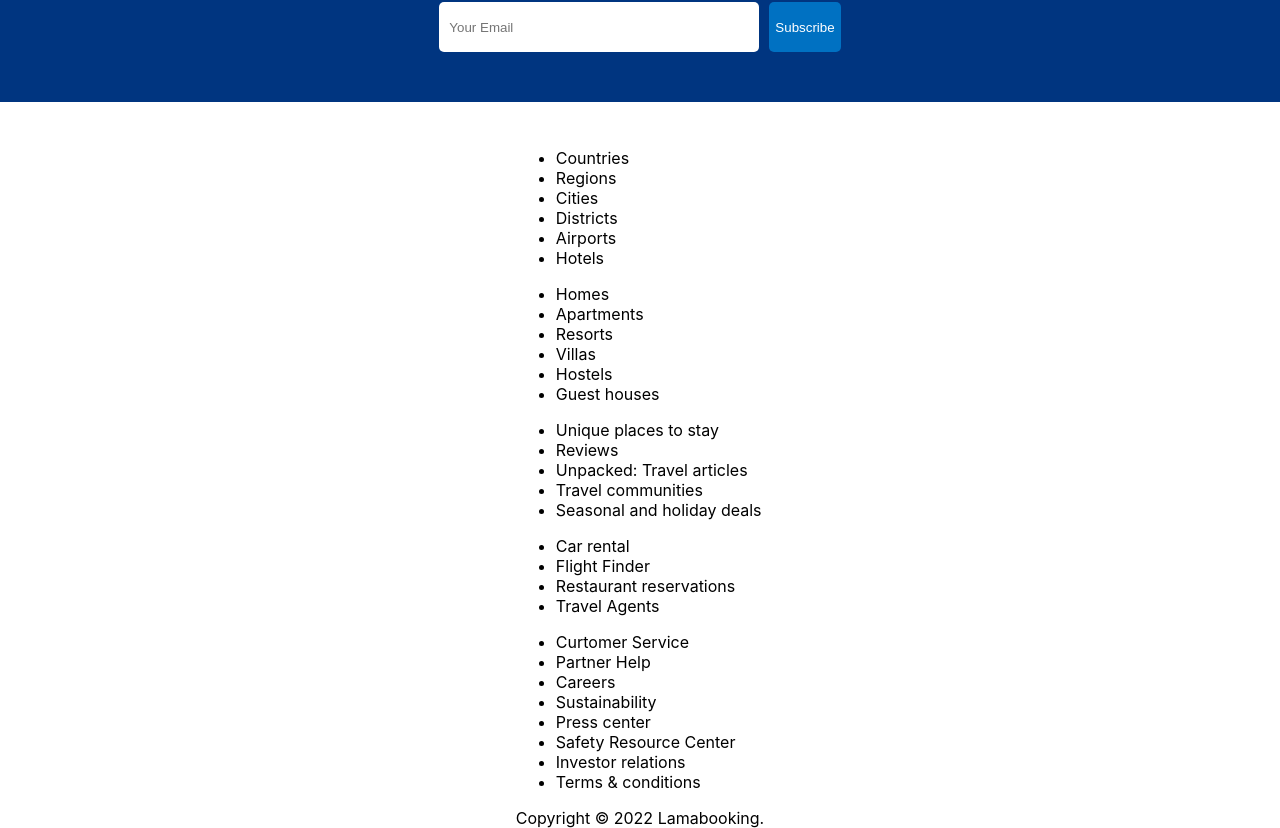
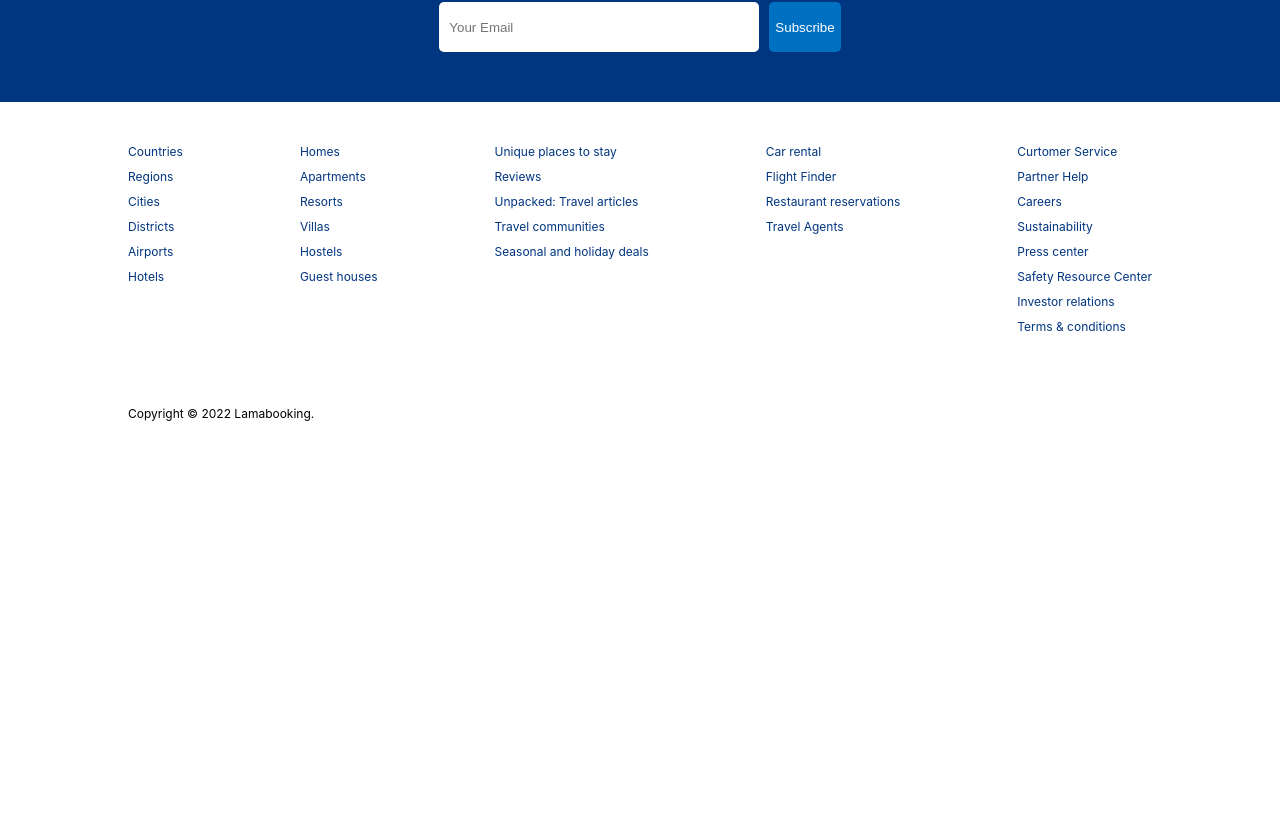
Before and after one commit to Shahriyar-Hosen/bd-booking, a React (Create React App) app: page / in a window 1280 px wide. Shown: the part 1780-2608 px from the top of the page. After the commit the page ends 2201 px from the top, so only its background shows below. Built offline with nearby package versions, Linux system fonts and the light colour scheme.

Commit message:
Footer style done

```diff
--- a/src/Components/Footer/Footer.css
+++ b/src/Components/Footer/Footer.css
@@ -0,0 +1,24 @@
+
+.footer{
+    width: 100%;
+    width: 1024px;
+    font-size: 12px;
+  }
+
+  .fLists{
+    width: 100%;
+    display: flex;
+    justify-content: space-between;
+    margin-bottom: 50px;
+  }
+
+  .fList{
+    list-style: none;
+    padding: 0;
+  }
+
+  .fListItem{
+    margin-bottom: 10px;
+    color: #003580;
+    cursor: pointer;
+  }
```
